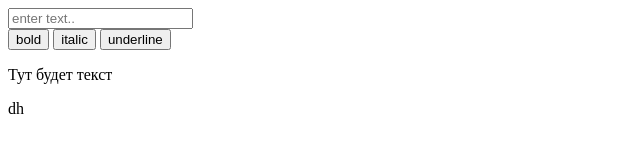
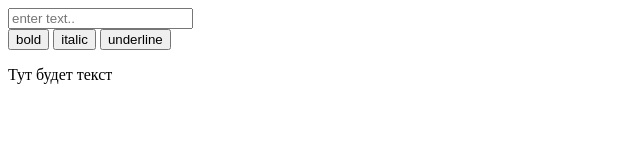
Before and after one commit to ajarrra/1-start, a plain HTML site: page index.html in a window 1280 px wide. Shown: the full height of the page, 0-640 px from the left. Drawn offline with Linux system fonts and the light colour scheme.

Commit message:
did a formate document

```diff
--- a/index.html
+++ b/index.html
@@ -24,7 +24,7 @@
 
 
 
-	dh
+
 
 
 
```
